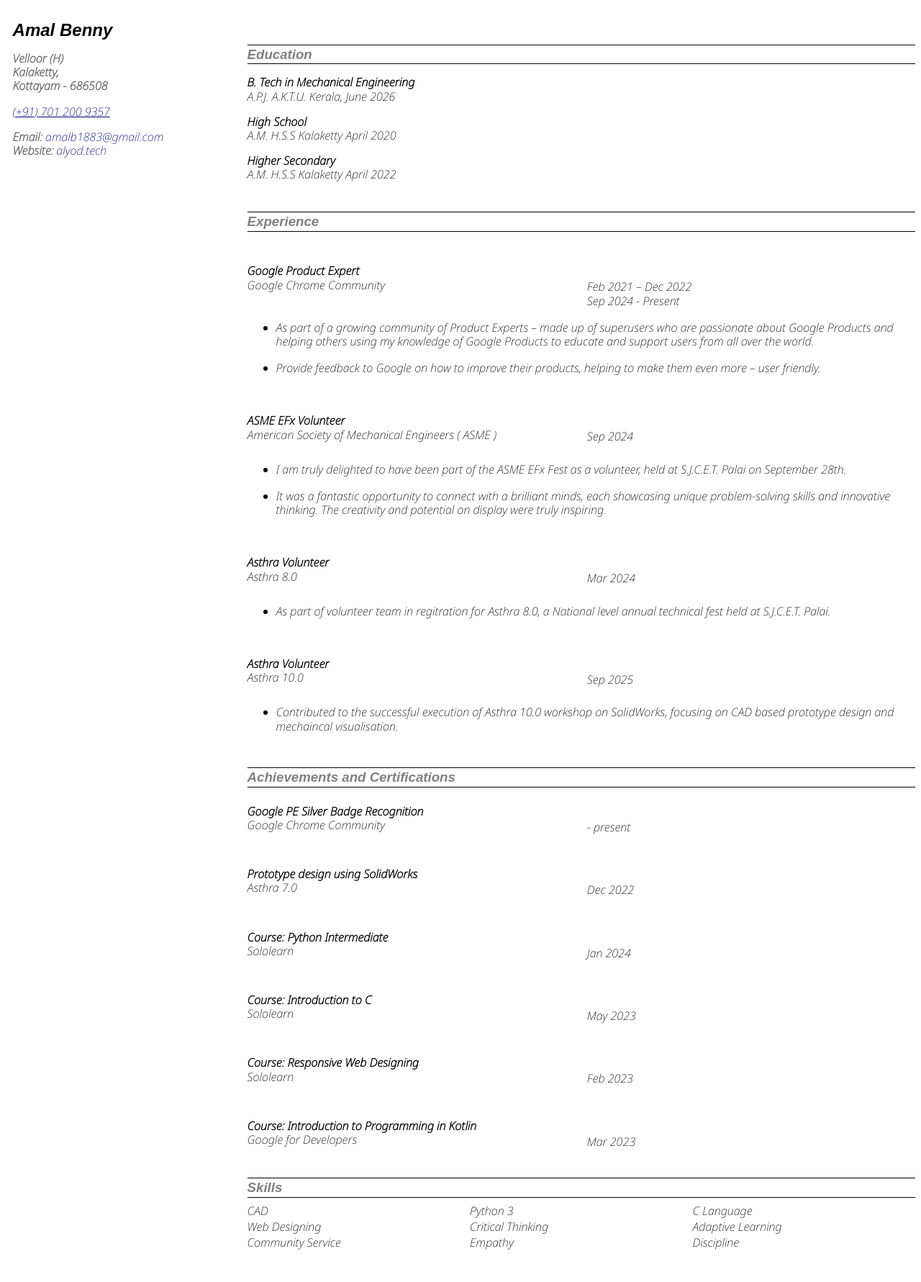
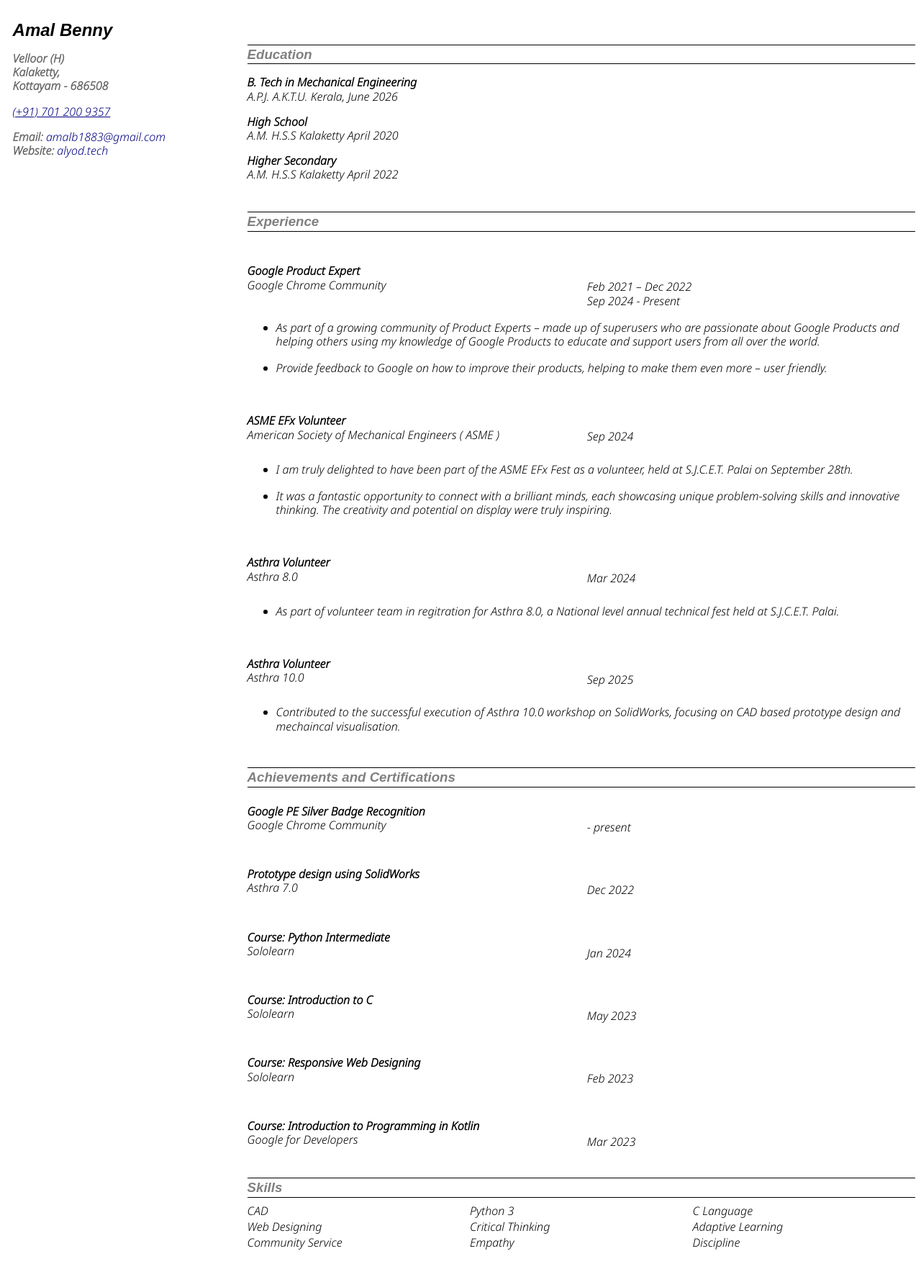
Before and after one commit to amalbenny/amalbenny.github.io, a Jekyll site: the page assets/documents/resume.html, which Jekyll copies as it is, in a window 1280 px wide. Shown: the whole page at 72% size. Built offline with Jekyll 4.4.1, drawn with Linux system fonts in a browser that asks for light colours.

Commit message:
Change font weight in resume HTML

```diff
--- a/assets/documents/resume.html
+++ b/assets/documents/resume.html
@@ -6,11 +6,11 @@
 	<meta name="created" content="2025-11-06T11:07:27.615518715"/>
 	<link rel="preconnect" href="https://fonts.googleapis.com">
 	<link rel="preconnect" href="https://fonts.gstatic.com" crossorigin>
-	<link href="https://fonts.googleapis.com/css2?family=Noto+Sans:ital,wght@1,200&display=swap" rel="stylesheet">
+	<link href="https://fonts.googleapis.com/css2?family=Noto+Sans:ital,wght@1,300&display=swap" rel="stylesheet">
 	<style type="text/css">
 		@page { size: 8.27in 11.69in; margin: 0.7in 0 }
 		body{ display: flex; overflow: auto;
-			  font-family: "Roboto Ann", "Noto Sans", sans-serif; font-optical-sizing: auto; font-weight: 200; font-style: italic;
+			  font-family: "Roboto Ann", "Noto Sans", sans-serif; font-optical-sizing: auto; font-weight: 300; font-style: italic;
 			  font-variation-settings: "wdth" 100;
 			}
 		p { line-height: 120%; margin-bottom: 0.1in; background: transparent }
```
